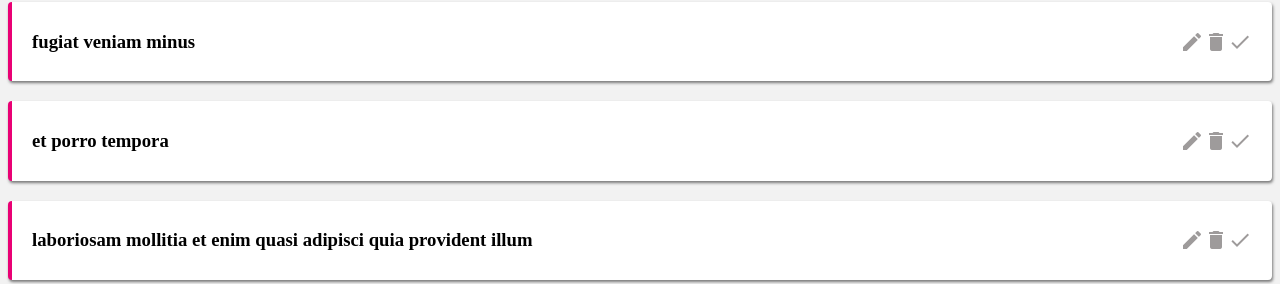
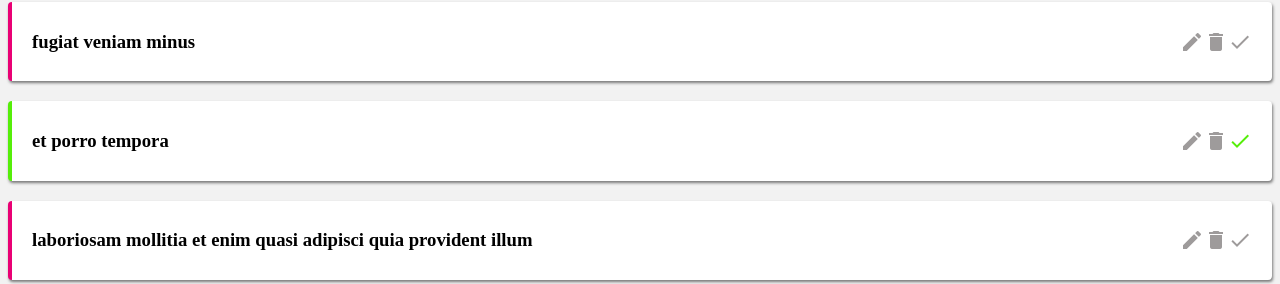
Before and after one commit to sombathoudom/Simeple-project-planner-Vue-js, a Vue app: page / in a window 1280 px wide. Shown: the part 217-501 px from the top of the page. Built offline with nearby package versions, Linux system fonts and the light colour scheme; data requests are answered from the project's data file.

Commit message:
finish complete project function

```diff
--- a/src/components/SingleProject.vue
+++ b/src/components/SingleProject.vue
@@ -1,11 +1,14 @@
 <template>
-  <div class="project">
+  <div class="project" :class="{ completed: project.completed }">
     <div class="actions">
       <h3 @click="showDescription = !showDescription">{{ project.title }}</h3>
       <div class="icons">
         <span class="material-icons"> edit </span>
+
         <span class="material-icons" @click="deleteProject"> delete </span
-        ><span class="material-icons"> done </span>
+        ><span class="material-icons check" @click="completeProject">
+          done
+        </span>
       </div>
     </div>
     <div v-if="showDescription" class="description">
@@ -26,6 +29,17 @@ export default {
     deleteProject() {
       fetch(this.url, { method: "DELETE" })
         .then(() => this.$emit("delete", this.project.id))
+        .catch((err) => console.error(err));
+    },
+    completeProject() {
+      fetch(this.url, {
+        method: "PATCH",
+        header: { "Content-Type": "application/json" },
+        body: JSON.stringify({ completed: !this.project.completed }),
+      })
+        .then(() => {
+          this.$emit("complete", this.project.id);
+        })
         .catch((err) => console.error(err));
     },
   },
@@ -56,4 +70,10 @@ h3 {
 .actions span:hover {
   color: rgb(92, 89, 89);
 }
+.project.completed {
+  border-left: 4px solid #55ee09;
+}
+.project.completed .check {
+  color: #55ee09;
+}
 </style>
--- a/src/views/Home.vue
+++ b/src/views/Home.vue
@@ -2,17 +2,18 @@
   <div class="home">
     <div v:if="projects.length">
       <div v-for="project in projects" :key="project.id">
-        <SingleProject :project="project" @delete="handleDeleteProject" />
+        <SingleProject
+          :project="project"
+          @delete="handleDeleteProject"
+          @complete="handleCompleted"
+        />
       </div>
     </div>
   </div>
 </template>
 
 <script>
-// @ is an alias to /src
-
 import SingleProject from "../components/SingleProject.vue";
-
 export default {
   name: "Home",
   components: { SingleProject },
@@ -33,6 +34,12 @@ export default {
         return project.id !== id;
       });
     },
+    handleCompleted(id) {
+      let project = this.projects.find((project) => {
+        return project.id === id;
+      });
+      project.completed = !project.completed;
+    },
   },
 };
 </script>
```
